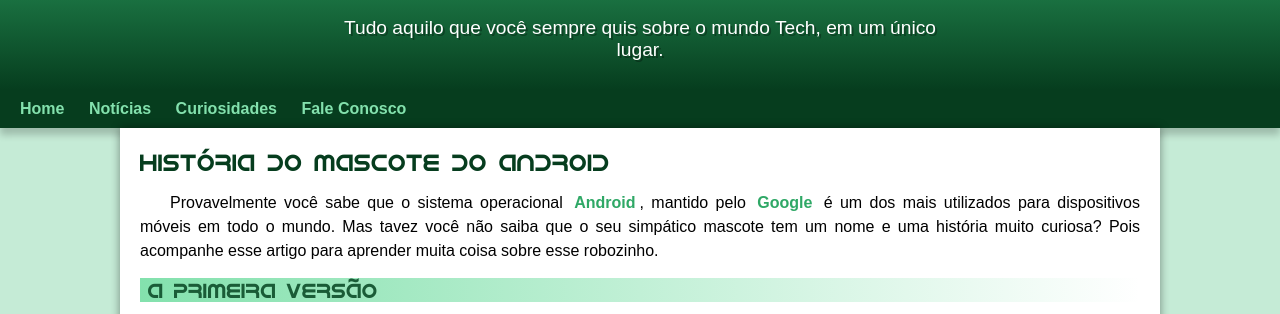
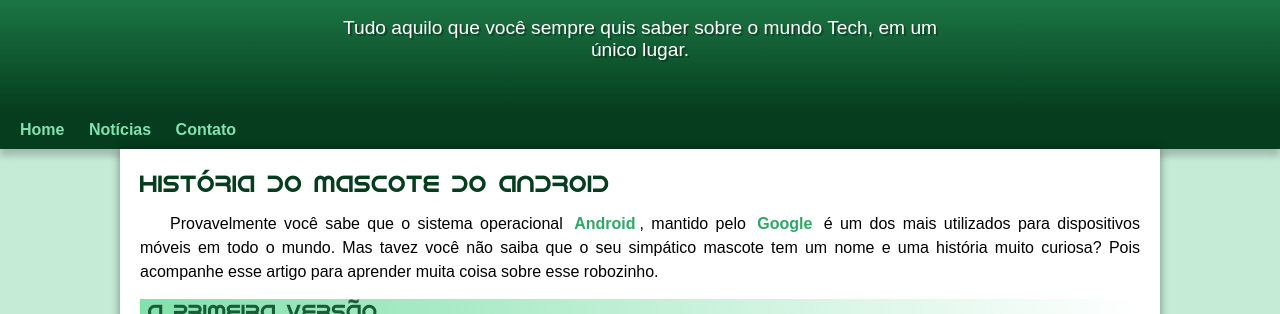
Before and after one commit to luiz-araujjo/projeto-android, a plain HTML site: page index.html in a window 1280 px wide. Shown: the part 100-414 px from the top of the page. Drawn offline with Linux system fonts and the light colour scheme.

Commit message:
problema de padding corrigido

```diff
--- a/estilo/style.css
+++ b/estilo/style.css
@@ -61,7 +61,7 @@ header > p{
     padding-right: 10px;
     padding-left: 10px;
     margin: auto;
-    margin-bottom: 20px;
+    padding-bottom: 50px;
     text-shadow: 2px 2px 0px rgba(0, 0, 0, 0.3);
 
 
--- a/index.html
+++ b/index.html
@@ -11,13 +11,12 @@
 <body>
     <header>
         <h1>Curiosidades de Tecnologia</h1>
-        <p>Tudo aquilo que você sempre quis sobre o mundo Tech, em um único lugar. </p>
+        <p>Tudo aquilo que você sempre quis saber sobre o mundo Tech, em um único lugar. </p>
     </header>
     <nav>
         <a href="#">Home</a>
         <a href="#">Notícias</a>
-        <a href="#">Curiosidades</a>
-        <a href="#">Fale Conosco</a>
+        <a href="#">Contato</a>
     </nav>
     <main>
         <article>
```
Also changed, not shown: 1 other file.
